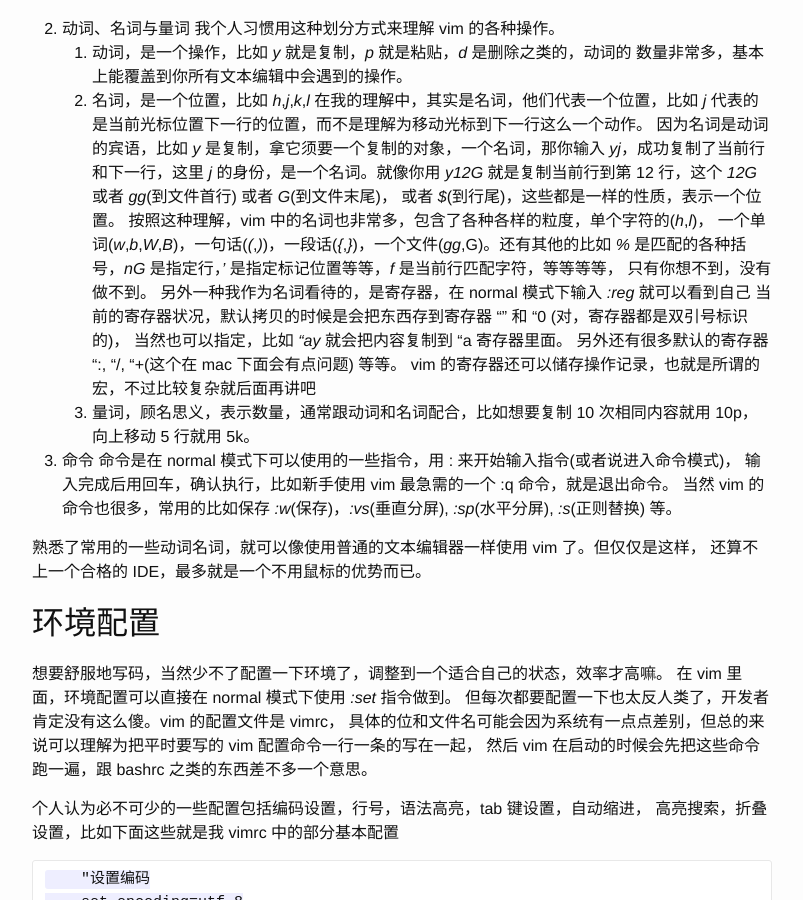
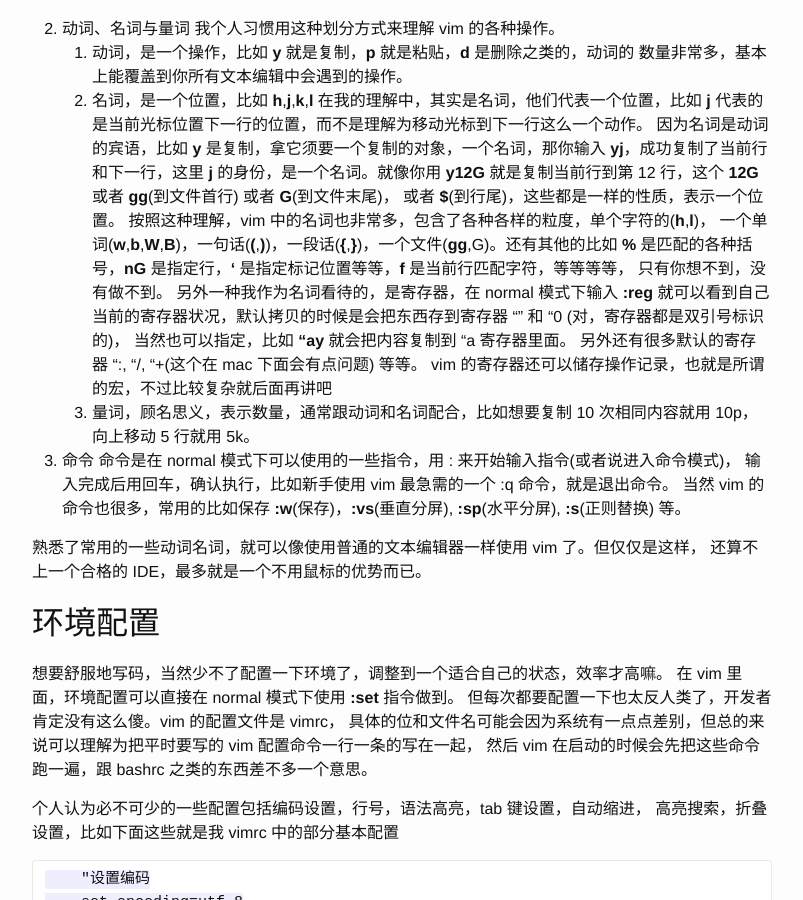
Before and after one commit to Crazydogs/Crazydogs.github.io, a Jekyll site: the page built from _posts/2016-8-16-vim-的使用姿势.markdown, in a window 1280 px wide and 900 px high, scrolled down 435 px. Shown: the whole window, without its empty margins (238-1041 px from the left). Built offline with Jekyll 4.4.1, drawn with Linux system fonts in a browser that asks for light colours.

Commit message:
格式调整

`````diff
--- a/_posts/2016-8-16-vim-的使用姿势.markdown
+++ b/_posts/2016-8-16-vim-的使用姿势.markdown
@@ -13,26 +13,26 @@
 ## 概览
 1. 模式
 vim 有三种模式，普通(normal)/输入(insert)/可视(visal)，通过 ESC 键来切换到 normal
-状态，*i*(当然还有 I, a, A, o ...) 和 *v*(当然还有 V, ctr-v) 分别进入 insert 和 visal
+状态，**i**(当然还有 I, a, A, o ...) 和 **v**(当然还有 V, ctr-v) 分别进入 insert 和 visal
 状态。normal 状态用来移动光标，输入指令等，insert 状态用来数据，visal 状态用来选择
 
 2. 动词、名词与量词
 我个人习惯用这种划分方式来理解 vim 的各种操作。
-    1. 动词，是一个操作，比如 *y* 就是复制，*p* 就是粘贴，*d* 是删除之类的，动词的
+    1. 动词，是一个操作，比如 **y** 就是复制，**p** 就是粘贴，**d** 是删除之类的，动词的
     数量非常多，基本上能覆盖到你所有文本编辑中会遇到的操作。
-    2. 名词，是一个位置，比如 *h*,*j*,*k*,*l* 在我的理解中，其实是名词，他们代表一个位置，比如
-    *j* 代表的是当前光标位置下一行的位置，而不是理解为移动光标到下一行这么一个动作。
-    因为名词是动词的宾语，比如 *y* 是复制，拿它须要一个复制的对象，一个名词，那你输入
-    *yj*，成功复制了当前行和下一行，这里 *j* 的身份，是一个名词。就像你用 *y12G*
-    就是复制当前行到第 12 行，这个 *12G* 或者 *gg*(到文件首行) 或者 *G*(到文件末尾)，
-    或者 *$*(到行尾)，这些都是一样的性质，表示一个位置。
-    按照这种理解，vim 中的名词也非常多，包含了各种各样的粒度，单个字符的(*h*,*l*)，
-    一个单词(*w*,*b*,*W*,*B*)，一句话(*(*,*)*)，一段话(*{*,*}*)，一个文件(*gg*,G)。还有其他的比如 *%*
-    是匹配的各种括号，*nG* 是指定行，*'* 是指定标记位置等等，*f* 是当前行匹配字符，等等等等，
+    2. 名词，是一个位置，比如 **h**,**j**,**k**,**l** 在我的理解中，其实是名词，他们代表一个位置，比如
+    **j** 代表的是当前光标位置下一行的位置，而不是理解为移动光标到下一行这么一个动作。
+    因为名词是动词的宾语，比如 **y** 是复制，拿它须要一个复制的对象，一个名词，那你输入
+    **yj**，成功复制了当前行和下一行，这里 **j** 的身份，是一个名词。就像你用 **y12G**
+    就是复制当前行到第 12 行，这个 **12G** 或者 **gg**(到文件首行) 或者 **G**(到文件末尾)，
+    或者 **$**(到行尾)，这些都是一样的性质，表示一个位置。
+    按照这种理解，vim 中的名词也非常多，包含了各种各样的粒度，单个字符的(**h**,**l**)，
+    一个单词(**w**,**b**,**W**,**B**)，一句话(**(**,**)**)，一段话(**{**,**}**)，一个文件(**gg**,G)。还有其他的比如 **%**
+    是匹配的各种括号，**nG** 是指定行，**'** 是指定标记位置等等，**f** 是当前行匹配字符，等等等等，
     只有你想不到，没有做不到。
-    另外一种我作为名词看待的，是寄存器，在 normal 模式下输入 *:reg* 就可以看到自己
+    另外一种我作为名词看待的，是寄存器，在 normal 模式下输入 **:reg** 就可以看到自己
     当前的寄存器状况，默认拷贝的时候是会把东西存到寄存器 "" 和 "0 (对，寄存器都是双引号标识的)，
-    当然也可以指定，比如 *"ay* 就会把内容复制到 "a 寄存器里面。
+    当然也可以指定，比如 **"ay** 就会把内容复制到 "a 寄存器里面。
     另外还有很多默认的寄存器 ":, "/, "+(这个在 mac 下面会有点问题) 等等。
     vim 的寄存器还可以储存操作记录，也就是所谓的宏，不过比较复杂就后面再讲吧
     3. 量词，顾名思义，表示数量，通常跟动词和名词配合，比如想要复制 10 次相同内容就用 10p，
@@ -41,14 +41,14 @@
 3. 命令
 命令是在 normal 模式下可以使用的一些指令，用 : 来开始输入指令(或者说进入命令模式)，
 输入完成后用回车，确认执行，比如新手使用 vim 最急需的一个 :q 命令，就是退出命令。
-当然 vim 的命令也很多，常用的比如保存 *:w*(保存)，*:vs*(垂直分屏), *:sp*(水平分屏), *:s*(正则替换) 等。
+当然 vim 的命令也很多，常用的比如保存 **:w**(保存)，**:vs**(垂直分屏), **:sp**(水平分屏), **:s**(正则替换) 等。
 
 熟悉了常用的一些动词名词，就可以像使用普通的文本编辑器一样使用 vim 了。但仅仅是这样，
 还算不上一个合格的 IDE，最多就是一个不用鼠标的优势而已。
 
 ## 环境配置
 想要舒服地写码，当然少不了配置一下环境了，调整到一个适合自己的状态，效率才高嘛。
-在 vim 里面，环境配置可以直接在 normal 模式下使用 *:set* 指令做到。
+在 vim 里面，环境配置可以直接在 normal 模式下使用 **:set** 指令做到。
 但每次都要配置一下也太反人类了，开发者肯定没有这么傻。vim 的配置文件是 vimrc，
 具体的位和文件名可能会因为系统有一点点差别，但总的来说可以理解为把平时要写的 vim 配置命令一行一条的写在一起，
 然后 vim 在启动的时候会先把这些命令跑一遍，跟 bashrc 之类的东西差不多一个意思。
@@ -102,7 +102,7 @@
 ````
 
 也是可以的，当然写成变量更好一些啦。
-下面一句 map 的意思就是当输入 *;html* 的时候，转换成后面的输入，其中 <esc> 还切回了普通模式，
+下面一句 map 的意思就是当输入 **;html** 的时候，转换成后面的输入，其中 <esc> 还切回了普通模式，
 k 移动到 body 标签里面，再用 i 切回 insert 模式。
 
 第二句其实也差不多，是针对 link 标签的一个 map。而 map 命令中还加了两个参数，就是 inoremap 中的 i 和
@@ -170,10 +170,10 @@
 越用越爽的编辑器，而这些定制操作，就都是宏，复杂的操作都是能通过基本操作组合而成的，
 而在 vim 里面非常方便就可以做到，比如上面提到的 map。
 
-当然提到 vim 的宏的时候，大家所指的比较多的应该是指 *q* 的 recoding 功能。在 normal
-模式下 *q* 接你想要记录的寄存器名称，比如 *qa* 就会进入 recoding 状态，这个状态下会记录你的所有操作，
-直到你再按一下 *q* 结束录制，然后你用 *:reg* 打开你的寄存器列表就可以看到自己被记录下来的操作了。
-使用的时候也很简单，比如 *qa* 录制的，那用 *@a* 就可以执行了。所以单从功能上来说，
+当然提到 vim 的宏的时候，大家所指的比较多的应该是指 **q** 的 recoding 功能。在 normal
+模式下 **q** 接你想要记录的寄存器名称，比如 **qa** 就会进入 recoding 状态，这个状态下会记录你的所有操作，
+直到你再按一下 **q** 结束录制，然后你用 **:reg** 打开你的寄存器列表就可以看到自己被记录下来的操作了。
+使用的时候也很简单，比如 **qa** 录制的，那用 **@a** 就可以执行了。所以单从功能上来说，
 这是一个几乎万能的指令了，毕竟所有操作都能做对吧。
 
 举个简单点的例子，比如我们有一个很长的 <li> 列表，类似这样
@@ -204,7 +204,7 @@
    // 按 control + a 是能记录下来的，这是把数字 +1 的组合键，然后跳回行首
 ````
 
-然后在第一行里面填 2，或者任何你想要的起始数字，然后输入 *3@a*
+然后在第一行里面填 2，或者任何你想要的起始数字，然后输入 **3@a**
 (也就是把 a 里面的操作重复 3 遍)，就搞定了。复杂的功 能都是简单功能的组合，
 只要习惯了这点，没什么是做不到的。
 
`````
